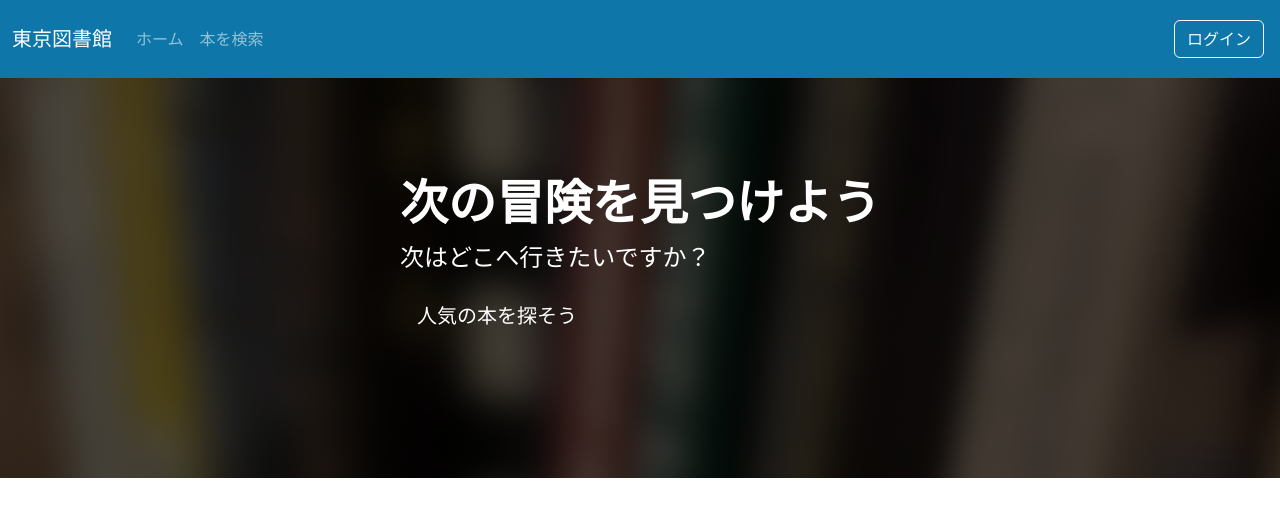
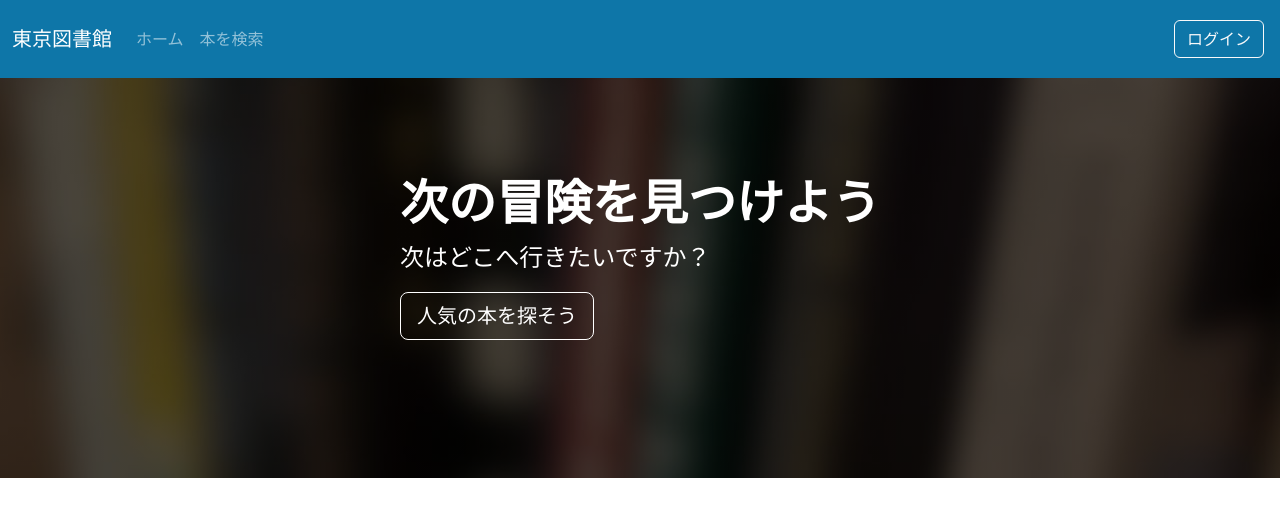
Before and after one commit to taitongngocanh/library-system-management, a React (Create React App) app in the folder 03-frontend/react-library/: page / in a window 1280 px wide. In both pictures the pointer is over the link "人気の本を探そう". Shown: the top 516 px of the page. Built offline with nearby package versions, Linux system fonts and the light colour scheme.

Commit message:
fix explore book component

```diff
--- a/03-frontend/react-library/src/App.css
+++ b/03-frontend/react-library/src/App.css
@@ -52,3 +52,8 @@
     pointer-events: none;
     cursor: default;
 }
+
+/* Home page */
+.btn-explore:hover {
+    border: solid 1px #FFFF;
+}
--- a/03-frontend/react-library/src/layouts/HomePage/ExploreTopBook.tsx
+++ b/03-frontend/react-library/src/layouts/HomePage/ExploreTopBook.tsx
@@ -6,7 +6,7 @@ export const ExploreTopBook = () => {
                     <div>
                          <h1 className="display-5 fw-bold">次の冒険を見つけよう</h1>
                          <p className="col-md-8 fs-4">次はどこへ行きたいですか？</p>
-                         <a className="btn main-color btn-lg text-white" href="#" type="button">人気の本を探そう</a>
+                         <a className="btn main-color btn-lg text-white btn-explore" href="#" type="button">人気の本を探そう</a>
                     </div>
                </div>
           </div>
```
